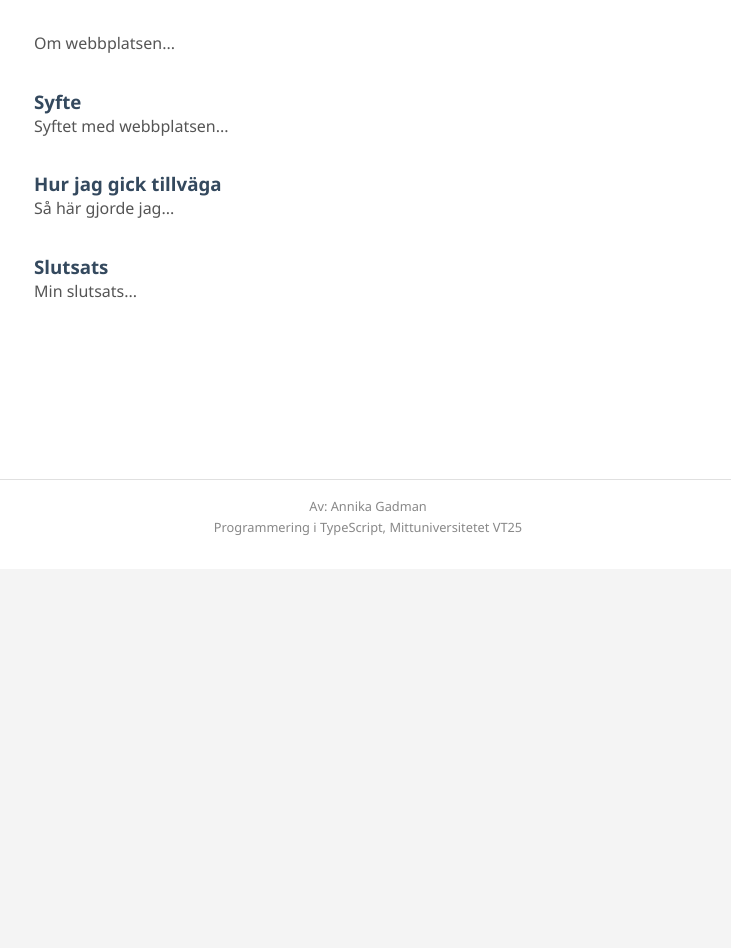
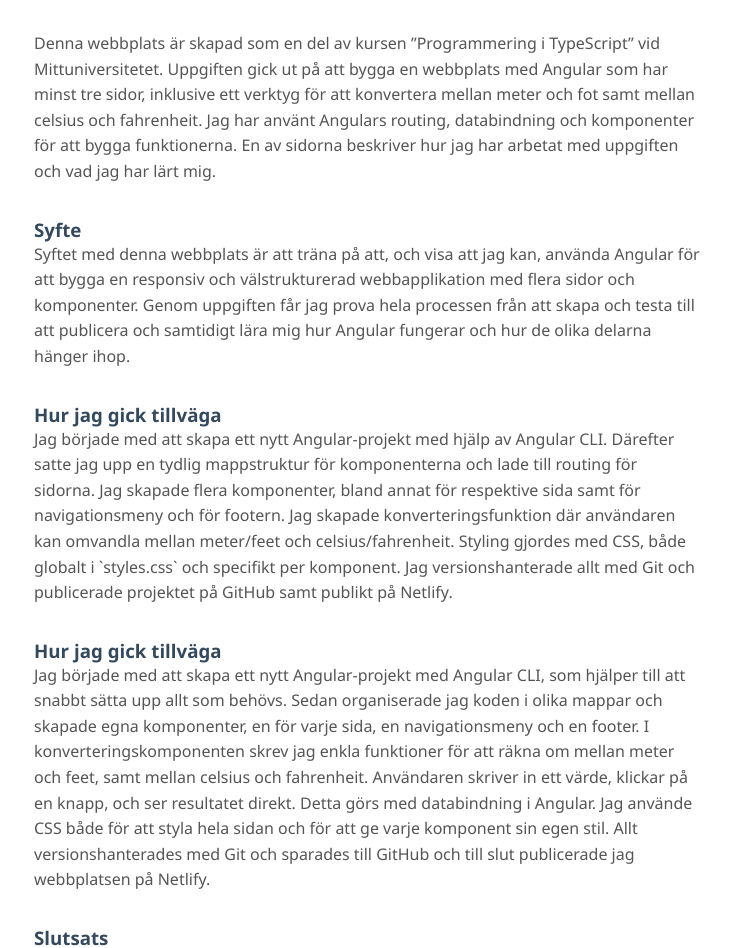
Before and after one commit to agadman/myFirstAngularProject, an Angular app: page /about in a window 1280 px wide. Shown: the part 231-1179 px from the top of the page, without its empty margins (272-1003 px from the left). Before the commit the page ends 800 px from the top, so only its background shows below. Built offline with nearby package versions, Linux system fonts and the light colour scheme.

Commit message:
fixat redirects och lagt till about texter

```diff
--- a/angular.json
+++ b/angular.json
@@ -24,6 +24,11 @@
               {
                 "glob": "**/*",
                 "input": "public"
+              },
+              {
+                "glob": "_redirects",
+                "input": "public",
+                "output": "/"
               }
             ],
             "styles": [
--- a/src/app/pages/about/about.component.html
+++ b/src/app/pages/about/about.component.html
@@ -1,12 +1,52 @@
 <div>
   <h2>Om denna webbplats</h2>
-    <p>Om webbplatsen...</p>
+  <p>
+    Denna webbplats är skapad som en del av kursen ”Programmering i TypeScript” vid
+    Mittuniversitetet. Uppgiften gick ut på att bygga en webbplats med Angular som har
+    minst tre sidor, inklusive ett verktyg för att konvertera mellan meter och fot samt
+    mellan celsius och fahrenheit. Jag har använt Angulars routing, databindning och
+    komponenter för att bygga funktionerna. En av sidorna beskriver hur jag har arbetat
+    med uppgiften och vad jag har lärt mig.
+  </p>
   <section>
     <h3>Syfte</h3>
-      <p>Syftet med webbplatsen...</p>
+    <p>
+      Syftet med denna webbplats är att träna på att, och visa att jag kan, använda Angular
+      för att bygga en responsiv och välstrukturerad webbapplikation med flera sidor och
+      komponenter. Genom uppgiften får jag prova hela processen från att skapa och testa
+      till att publicera och samtidigt lära mig hur Angular fungerar och hur de olika
+      delarna hänger ihop.
+    </p>
     <h3>Hur jag gick tillväga</h3>
-      <p>Så här gjorde jag...</p>
+    <p>
+      Jag började med att skapa ett nytt Angular-projekt med hjälp av Angular CLI.
+      Därefter satte jag upp en tydlig mappstruktur för komponenterna och lade till
+      routing för sidorna. Jag skapade flera komponenter, bland annat för respektive sida samt
+      för navigationsmeny och för footern. Jag skapade konverteringsfunktion där användaren kan
+      omvandla mellan meter/feet och celsius/fahrenheit. Styling gjordes med CSS, både globalt
+      i `styles.css` och specifikt per komponent. Jag versionshanterade allt med Git och
+      publicerade projektet på GitHub samt publikt på Netlify.
+    </p>
+    <h3>Hur jag gick tillväga</h3>
+    <p>
+      Jag började med att skapa ett nytt Angular-projekt med Angular CLI, som hjälper till
+      att snabbt sätta upp allt som behövs. Sedan organiserade jag koden i olika mappar och
+      skapade egna komponenter, en för varje sida, en navigationsmeny och en footer.
+      I konverteringskomponenten skrev jag enkla funktioner för att räkna om mellan meter och
+      feet, samt mellan celsius och fahrenheit. Användaren skriver in ett värde, klickar på en
+      knapp, och ser resultatet direkt. Detta görs med databindning i Angular. Jag använde
+      CSS både för att styla hela sidan och för att ge varje komponent sin egen stil. Allt
+      versionshanterades med Git och sparades till GitHub och till slut publicerade jag
+      webbplatsen på Netlify.
+    </p>
     <h3>Slutsats</h3>
-      <p>Min slutsats...</p>
+    <p>
+      När jag byggde den här webbplatsen lärde jag mig grunderna i hur Angular fungerar.
+      Jag har förstått hur man skapar och använder komponenter flera gånger på olika ställen,
+      hur man kan gå mellan olika sidor med hjälp av routing, och hur databindning gör att
+      användarens inmatningar kan kopplas direkt till vad som visas. Jag har också fått träna
+      på att bygga upp en tydlig struktur i projektet och på hur man publicerar en färdig
+      webbapp på internet.
+    </p>
   </section>
 </div>
--- a/src/app/pages/home/home.component.css
+++ b/src/app/pages/home/home.component.css
@@ -31,6 +31,11 @@
     box-shadow: 0 2px 8px rgba(0, 0, 0, 0.05);
   }
 
+  a {
+    text-decoration: none;
+    color: inherit;
+  }
+
   @media (max-width: 768px) {
     section {
       flex-direction: column;
--- a/src/app/pages/home/home.component.html
+++ b/src/app/pages/home/home.component.html
@@ -1,15 +1,19 @@
 <div>
     <h2>Välkommen till mitt konverteringsverktyg</h2>
     <p>Här kan du enkelt konvertera mellan meter och fot, samt celsius och fahrenheit. En enkel men användbar webbapp skapad med Angular.</p>
-    <img src="conversion-image.jpg" alt="Illustration av mått och temperatur" />
+    <img src="conversion-image.jpg" alt="Ett måttband" />
     <section>
-      <article>
-        <h3>Om webbplatsen</h3>
-        <p>Läs mer om hur denna webbapp byggdes och vad jag lärt mig.</p>
-      </article>
-      <article>
-        <h3>Testa konvertering</h3>
-        <p>Gå till konverteringssidan för att omvandla mått och temperaturer direkt.</p>
-      </article>
+      <a routerLink="/convert">
+        <article>
+          <h3>Testa konvertering</h3>
+          <p>Gå till konverteringssidan för att omvandla mått och temperaturer direkt.</p>
+        </article>
+      </a>
+      <a routerLink="/about">
+        <article>
+          <h3>Om webbplatsen</h3>
+          <p>Läs mer om hur denna webbapp byggdes och vad jag lärt mig.</p>
+        </article>
+      </a>
     </section>
   </div>
--- a/src/app/pages/home/home.component.ts
+++ b/src/app/pages/home/home.component.ts
@@ -1,8 +1,9 @@
 import { Component } from '@angular/core';
+import { RouterLink } from '@angular/router';
 
 @Component({
   selector: 'app-home',
-  imports: [],
+  imports: [RouterLink],
   templateUrl: './home.component.html',
   styleUrl: './home.component.css'
 })
--- a/src/app/partials/mainmenu/mainmenu.component.html
+++ b/src/app/partials/mainmenu/mainmenu.component.html
@@ -1,7 +1,7 @@
 <nav>
     <ul>
         <li><a routerLink="/home" routerLinkActive="active">Hem</a></li>
+        <li><a routerLink="/convert" routerLinkActive="active">Konverteringar</a></li>
         <li><a routerLink="/about" routerLinkActive="active">Om webbplatsen</a></li>
-        <li><a routerLink="/convert" routerLinkActive="active">Konverteringar</a></li>
     </ul>
 </nav>
```
Also changed, not shown: 1 other file (tests, documents, lock files or other folders). Lines whose indentation alone changed are shown as unchanged.
